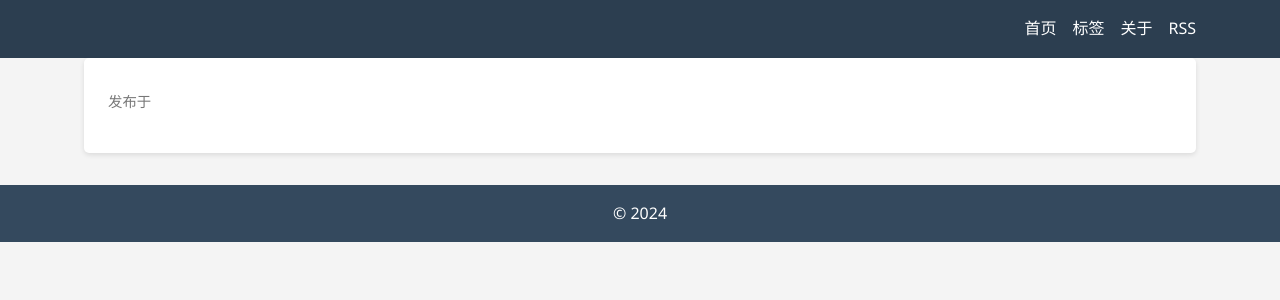
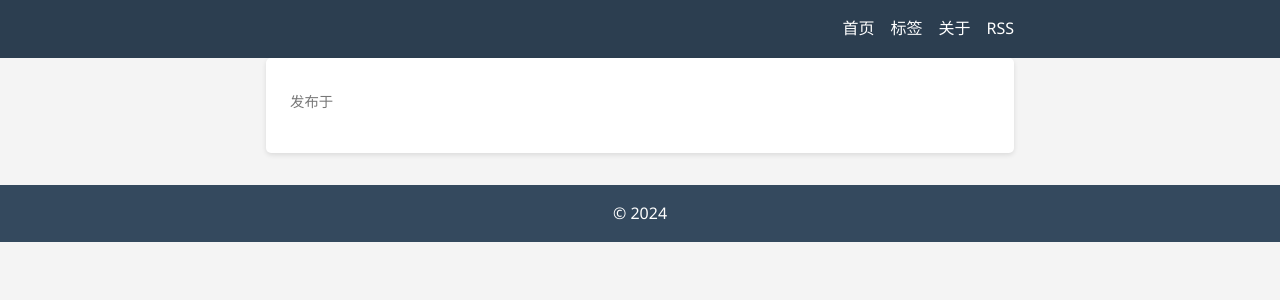
Before and after one commit to briteming/ggb, a Python web app: template templates/post.html in a window 1280 px wide. Shown: the top 300 px of the page. Run offline with Jinja, Linux system fonts and the light colour scheme; the template is opened without the code that fills it, so the values that code supplies are empty; some libraries are stand-ins or nearby versions.

Commit message:
update: update style.css for mobile view

```diff
--- a/templates/static/css/style.css
+++ b/templates/static/css/style.css
@@ -21,10 +21,10 @@ body {
 }
 
 .container {
-  width: 90%;
+  width: 60%;
   max-width: 1200px;
   margin: 0 auto;
-  padding: 0 20px;
+  padding: 0 10px;
 }
 
 header {
@@ -374,6 +374,8 @@ footer {
   padding: 0.2em 0.4em;
   border-radius: 3px;
   font-family: 'Courier New', Courier, monospace;
+  word-break: break-all;
+  overflow-wrap: break-word;
 }
 
 /* 确保 Prism.js 的样式不被覆盖 */
@@ -395,4 +397,8 @@ footer {
     font-size: 12px;
     padding: 0.5em;
   }
+
+  .container {
+    width: 100%;
+  }
 }
```
